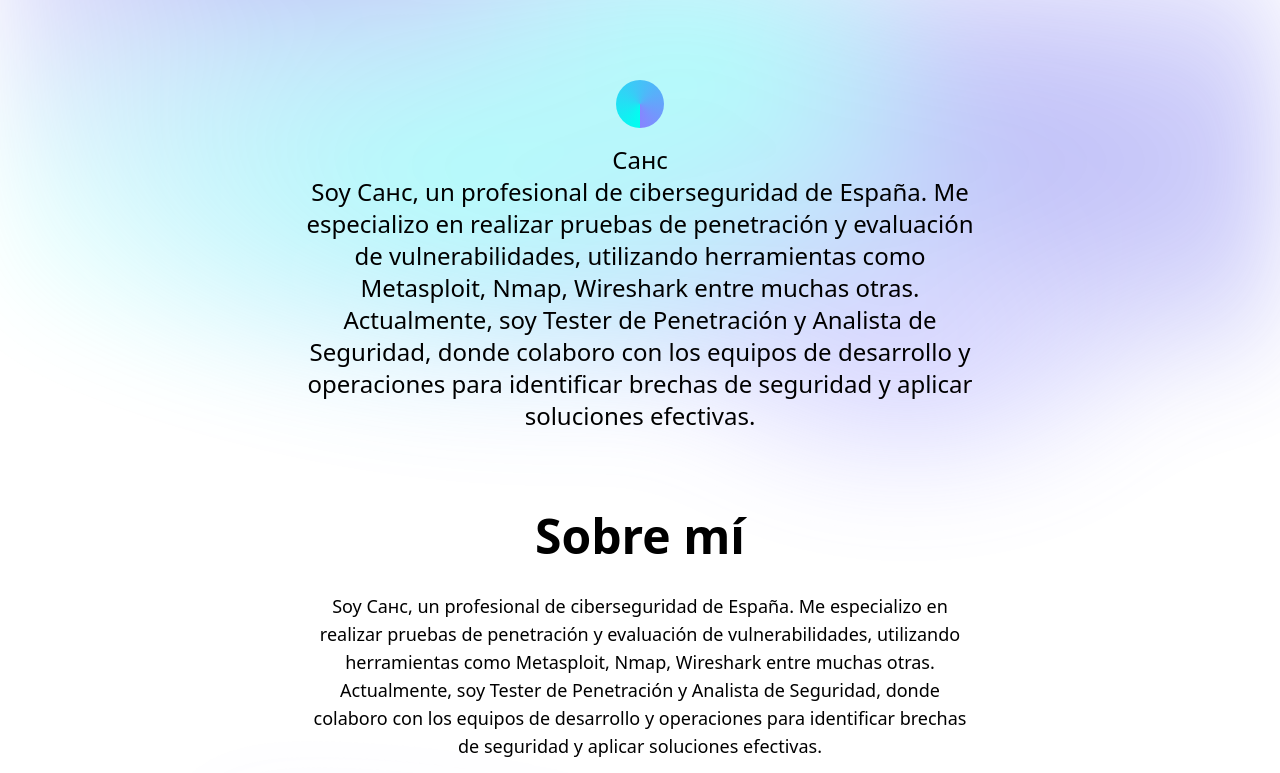
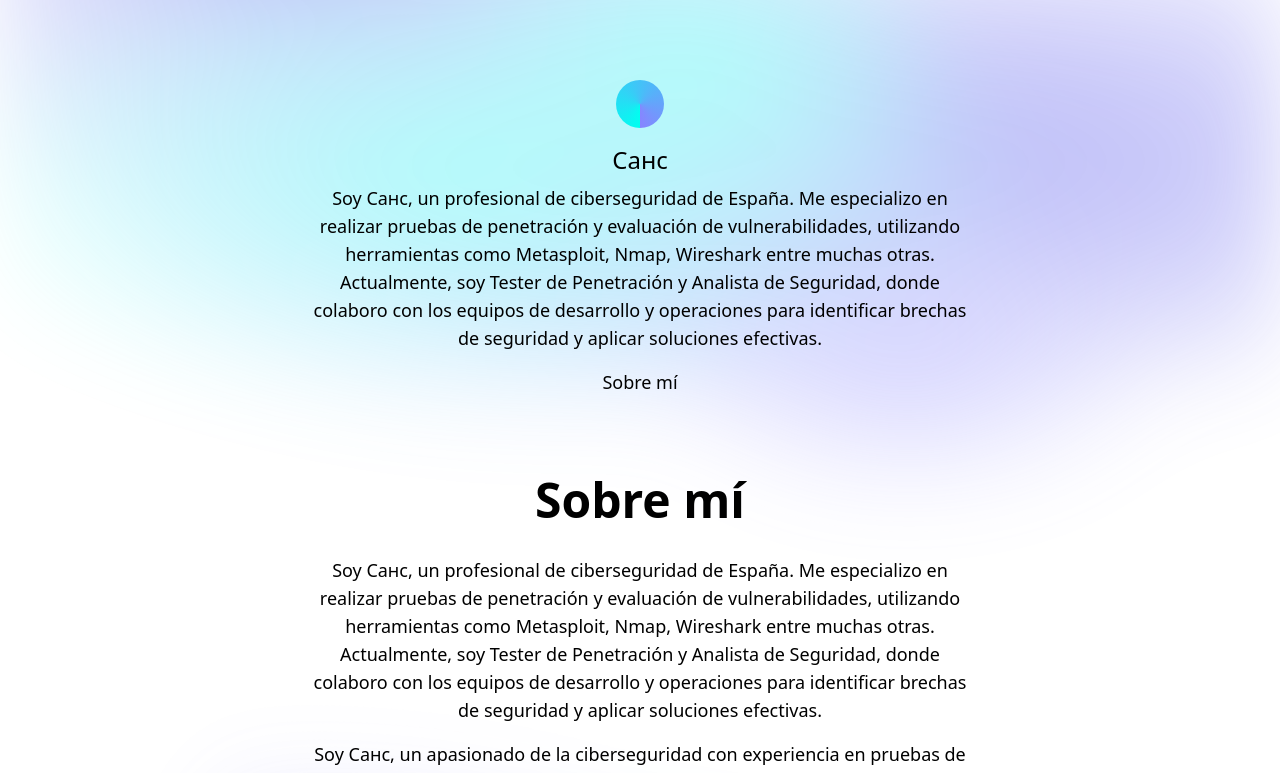
Before and after one commit to cahcme/cahcBlogNew, a Next.js app: page /about in a window 1280 px wide. Shown: the top 773 px of the page. Built offline with nearby package versions, Linux system fonts and the light colour scheme.

Commit message:
Update Header.js

```diff
--- a/components/Header.js
+++ b/components/Header.js
@@ -6,12 +6,18 @@ export default function Header({ name, introduction }) {
       <div className="block w-12 h-12 mx-auto mb-4 rounded-full bg-gradient-conic from-gradient-3 to-gradient-4" />
       <p className="text-2xl text-center dark:text-white">
         <Link href="/">
-          {name}
+          <a>{name}</a>
         </Link>
       </p>
-      <p className="text-2xl text-center dark:text-white">
-        {introduction}  {/* Aquí se muestra la introducción */}
+      <p className="text-lg text-center dark:text-gray-400 mt-2">
+        {introduction}
       </p>
+      {/* Añadimos el enlace a la página de "Sobre mí" */}
+      <nav className="text-center mt-4">
+        <Link href="/about">
+          <a className="text-lg dark:text-gray-400 hover:underline">Sobre mí</a>
+        </Link>
+      </nav>
     </header>
   );
 }
```
